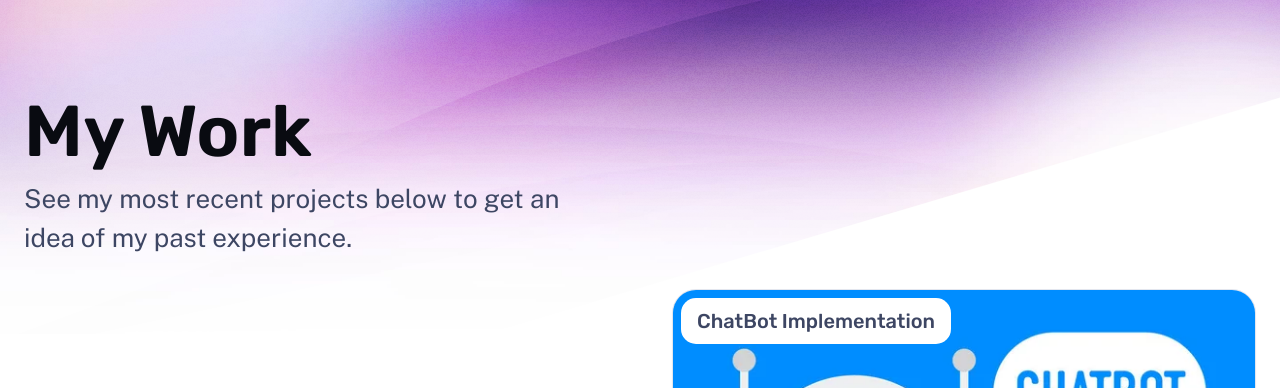
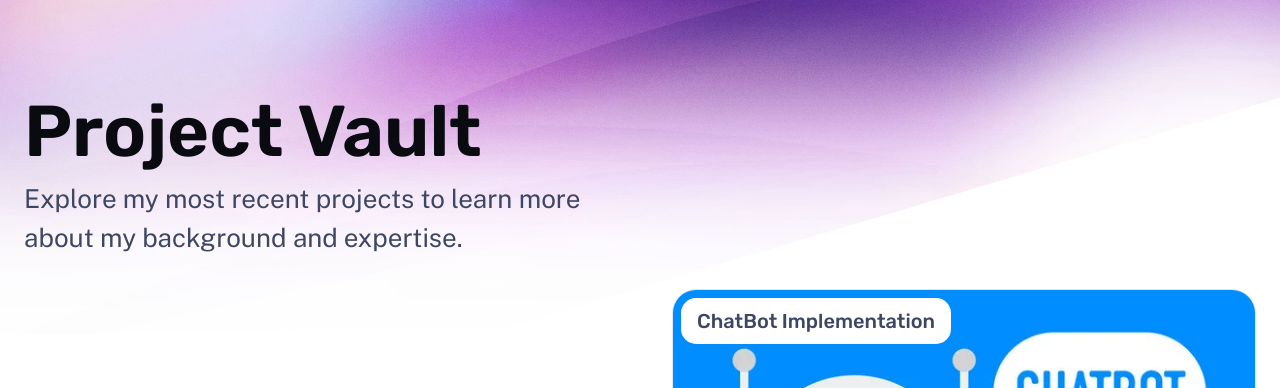
Before and after one commit to i-archanasenthil/i-archanasenthil.github.io, an Astro site: page /work in a window 1280 px wide. Shown: the part 93-481 px from the top of the page. Built offline with nearby package versions, Linux system fonts and the light colour scheme; Astro itself is replaced by a stand-in of ours.

Commit message:
Updated work section

```diff
--- a/src/pages/work.astro
+++ b/src/pages/work.astro
@@ -20,8 +20,8 @@ const projects = (await getCollection('work')).sort(
 	<div class="stack gap-20">
 		<main class="wrapper stack gap-8">
 			<Hero
-				title="My Work"
-				tagline="See my most recent projects below to get an idea of my past experience."
+				title="Project Vault"
+				tagline="Explore my most recent projects to learn more about my background and expertise."
 				align="start"
 			/>
 			<Grid variant="offset">
```
